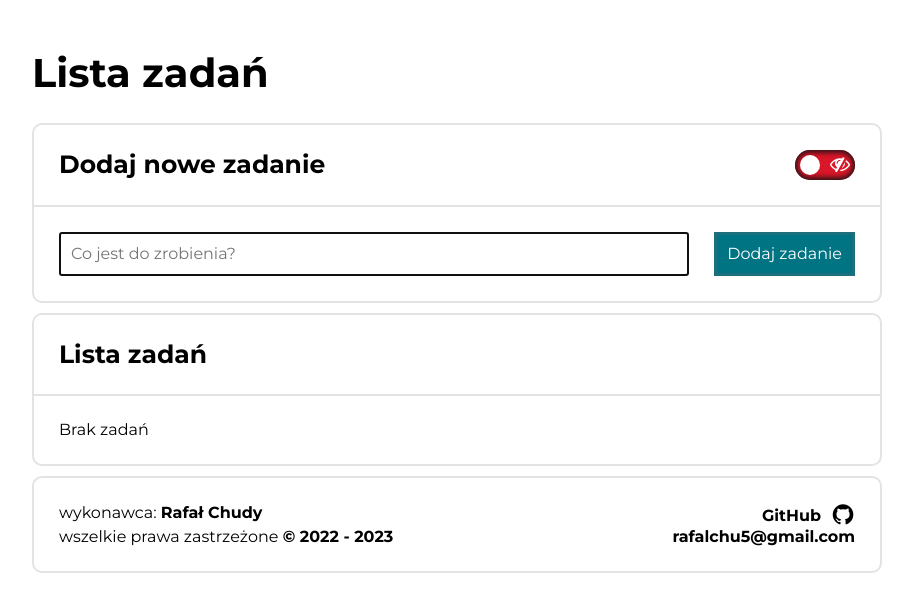
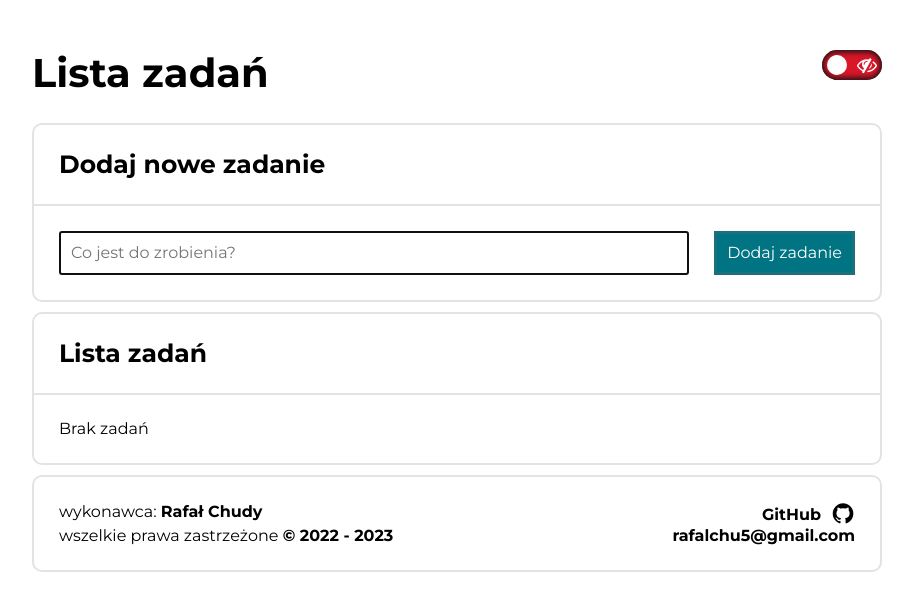
Before and after one commit to Rafal-1999/To-Do-List-React, a React (Create React App) app: page / in a window 1280 px wide. Shown: the top 612 px of the page, without its empty margins (183-1096 px from the left). Built offline with nearby package versions, Linux system fonts and the light colour scheme.

Commit message:
Moving ToggleButton

```diff
--- a/package.json
+++ b/package.json
@@ -1,6 +1,6 @@
 {
   "name": "to-do-list-react",
-  "version": "4.47.11",
+  "version": "4.47.12",
   "private": true,
   "homepage": "https://rafal-1999.github.io/To-Do-List-React/",
   "dependencies": {
--- a/src/components/Content/styled.js
+++ b/src/components/Content/styled.js
@@ -13,14 +13,6 @@ export const TopBox = styled.div`
     justify-content: space-between;
     row-gap: 20px;
     border-bottom: 2px solid rgb(227, 227, 227);
-
-    ${({ layout }) => layout && css`
-        column-gap: 15px;
-
-        @media (max-width: 320px) {
-            flex-direction: column-reverse;
-        }
-    `}
 
     @media (max-width: 768px) {
         ${({ vertical }) => vertical && css`
--- a/src/components/Header/index.js
+++ b/src/components/Header/index.js
@@ -1,11 +1,12 @@
-import { HeaderOne } from "./styled";
+import { StyledHeader, HeaderOne } from "./styled";
 
-const Header = ({ title }) => (
-    <header>
+const Header = ({ title, extraElement }) => (
+    <StyledHeader>
         <HeaderOne>
             {title}
         </HeaderOne>
-    </header>
+        {extraElement}
+    </StyledHeader>
 );
 
 export default Header;
--- a/src/components/Header/styled.js
+++ b/src/components/Header/styled.js
@@ -1,6 +1,15 @@
 import styled from "styled-components";
 
+export const StyledHeader = styled.header`
+    display: flex;
+    justify-content: space-between;
+    flex-wrap: wrap-reverse;
+    align-items: flex-end;
+    gap: 20px 15px;
+`;
+
 export const HeaderOne = styled.h1`
+    margin-top: 0;
     font-size: 40px;
 
     @media (max-width: 576px) {
--- a/src/features/tasks/Tasks.js
+++ b/src/features/tasks/Tasks.js
@@ -43,16 +43,16 @@ const Tasks = () => {
         <>
             <main>
                 <Section>
-                    <Header title="Lista zadań" />
+                    <Header
+                        title="Lista zadań"
+                        extraElement={
+                            <ToggleButton />
+                        }
+                    />
                     <Content
                         isLayout
                         title="Dodaj nowe zadanie"
-                        extraContentTop={
-                            <ToggleButton
-                                theme={theme}
-                                toggleTheme={toggleTheme}
-                            />
-                        }
+                        extraContentTop={<></>}
                         extraContentBottom={
                             <Form />
                         }
```
